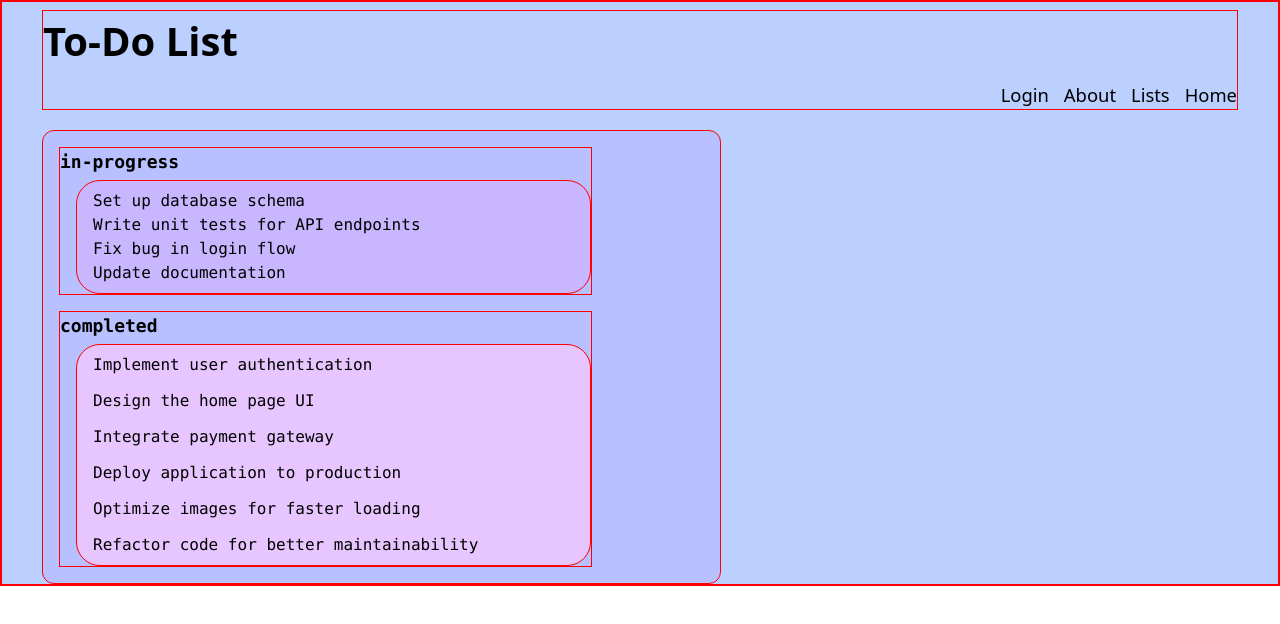
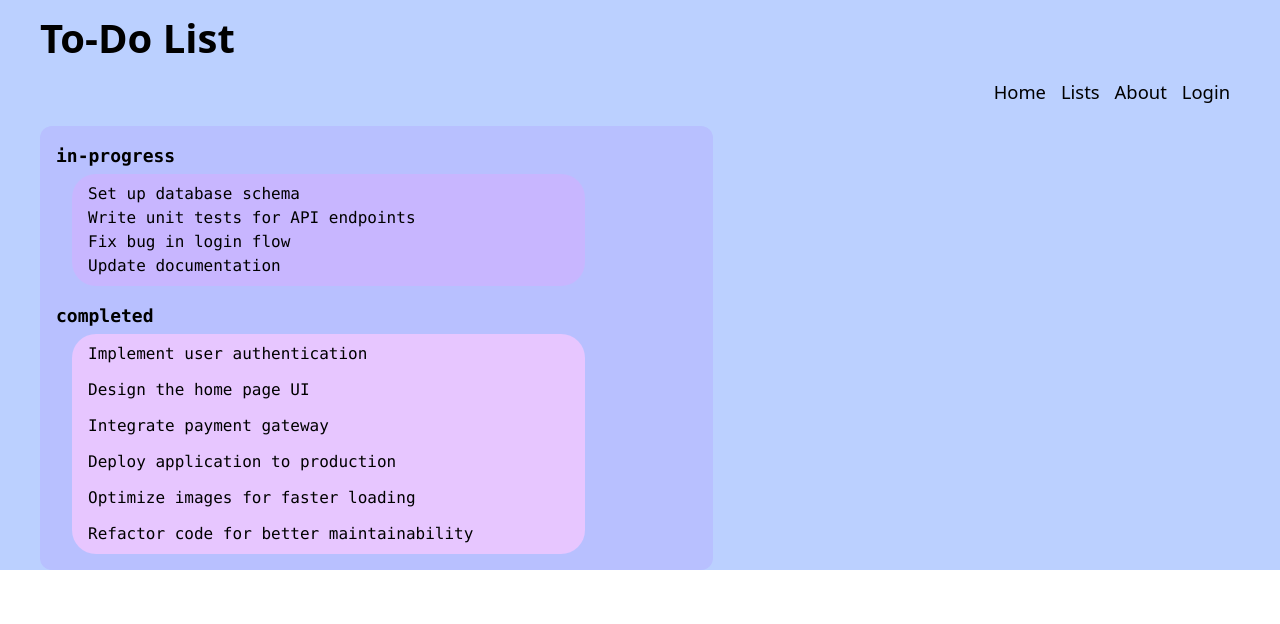
Before and after one commit to C0dingViking/todo-list, a React (Vite) app: page / in a window 1280 px wide. Shown: the top 624 px of the page. Built offline with nearby package versions, Linux system fonts and the light colour scheme.

Commit message:
direction the nav elements were positioned and removed temporatry borders that helped with css

```diff
--- a/src/index.css
+++ b/src/index.css
@@ -14,10 +14,16 @@ header h1 {
   font-size: 2.5em;
 }
 
+#mainNav {
+  display: flex;
+  justify-content: flex-end;
+  padding-right: 10px;
+}
+
 #mainNav ul{
   margin-top: 10px;
   display: flex;
-  flex-direction: row-reverse;
+  flex-direction: row;
   gap: 15px;
 }
 
@@ -39,11 +45,3 @@ header h1 {
 .error-message p{
   font-size: 2em;
 }
-
-header {
-  border: 1px solid red;
-}
-
-div{
-  border: 1px solid red;
-}
```
